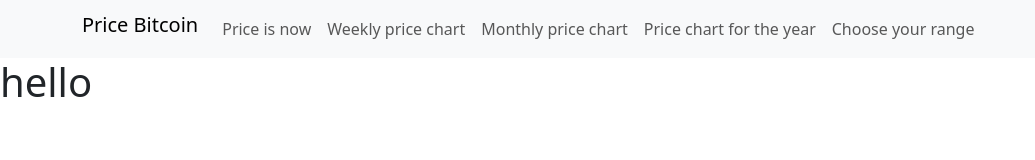
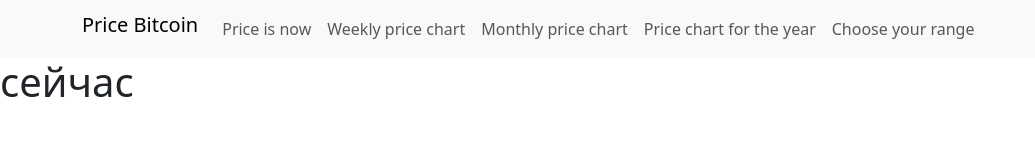
Before and after one commit to AlexMurrr/priceBitcoin, a Nuxt app in the folder front/: page / in a window 1280 px wide. Shown: the top 160 px of the page, without its empty margins (0-1035 px from the left). Built offline with nearby package versions, Linux system fonts and the light colour scheme.

Commit message:
feat: create page tamplates for choose of range

```diff
--- /dev/null
+++ b/front/pages/choose.vue
@@ -0,0 +1,5 @@
+<template>
+  <div>
+    <h1>выберите</h1>
+  </div>
+</template>
--- a/front/pages/index.vue
+++ b/front/pages/index.vue
@@ -1,5 +1,7 @@
 <template>
-<h1>hello</h1>
+  <div>
+    <h1>сейчас</h1>
+  </div>
 </template>
 
 <script>
--- /dev/null
+++ b/front/pages/month.vue
@@ -0,0 +1,5 @@
+<template>
+  <div>
+    <h1>месяц назад</h1>
+  </div>
+</template>
--- /dev/null
+++ b/front/pages/week.vue
@@ -0,0 +1,5 @@
+<template>
+  <div>
+    <h1>неделя назад</h1>
+  </div>
+</template>
--- /dev/null
+++ b/front/pages/year.vue
@@ -0,0 +1,5 @@
+<template>
+  <div>
+    <h1>год назад</h1>
+  </div>
+</template>
```
